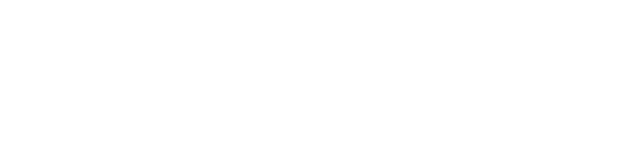
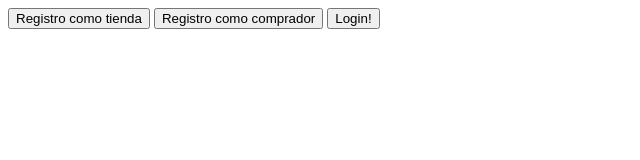
Before and after one commit to d0hk0/mitienda, a website: page client/main.html in a window 1280 px wide. Shown: the whole page, without its empty margins (0-640 px from the left). Drawn offline with Linux system fonts and the light colour scheme.

Commit message:
menu inicial

```diff
--- a/client/main.html
+++ b/client/main.html
@@ -1,3 +1,7 @@
 <head>
   <title>Mi tienda</title>
+
+  <button> Registro como tienda</button>
+  <button> Registro como comprador</button>
+  <button class="loginButton"> Login! </button>
 </head>
--- a/client/main.js
+++ b/client/main.js
@@ -1,4 +1,3 @@
-import '../imports/ui/body.js';
+//import '../imports/ui/tendero.js';
 import '../imports/api/productos.js';
 import '../imports/startup/accounts-config.js';
-import '../imports/ui/body.js';
--- a/imports/ui/body.js
+++ b/imports/ui/tendero.js
@@ -4,7 +4,7 @@ import { ReactiveDict } from 'meteor/reactive-dict';
 import { Productos } from '../api/productos.js';
 
 import './producto.js';
-import './body.html';
+import './tendero.html';
 
 
 Template.body.onCreated(function bodyOnCreated() {
```
Also changed, not shown: imports/ui/RegistroTendero.html (added, +11 -0 lines), imports/ui/tendero.html (renamed from imports/ui/body.html), 2 other files.
